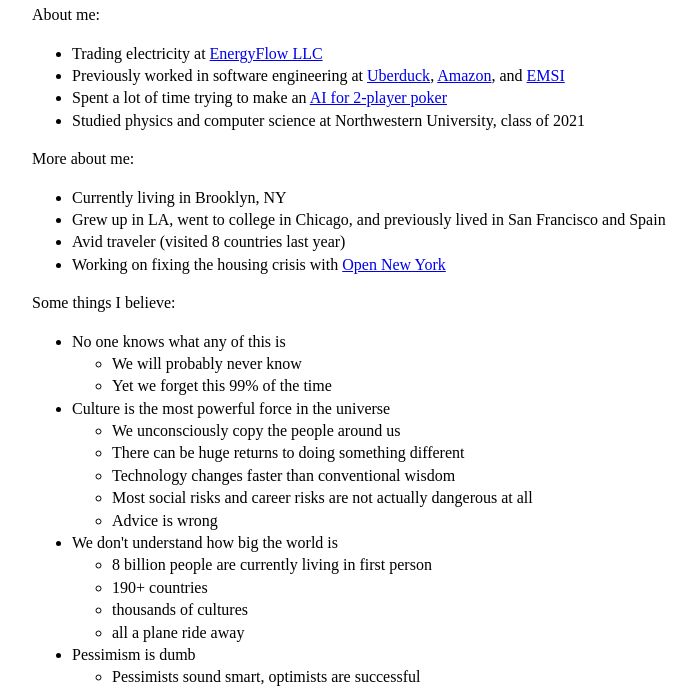
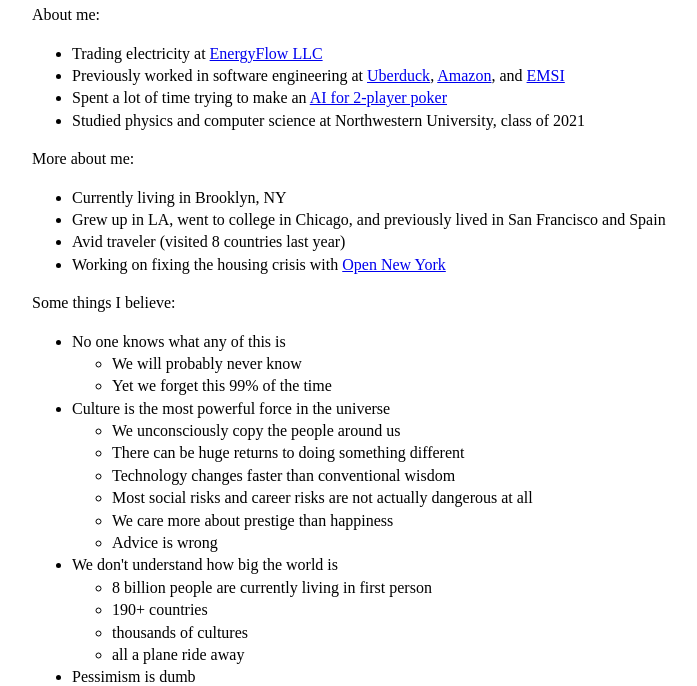
Before and after one commit to matthewkennedy5/website, a plain HTML site: page index.html in a window 1280 px wide. Shown: the part 112-798 px from the top of the page, without its empty margins (283-980 px from the left). Drawn offline with Linux system fonts and the light colour scheme.

Commit message:
Update index.html

```diff
--- a/index.html
+++ b/index.html
@@ -59,6 +59,7 @@
                 <li>There can be huge returns to doing something different</li>
                 <li>Technology changes faster than conventional wisdom</li>
                 <li>Most social risks and career risks are not actually dangerous at all</li>
+                <li>We care more about prestige than happiness</li>
                 <li>Advice is wrong</li>
             </ul>
         </li>
```
